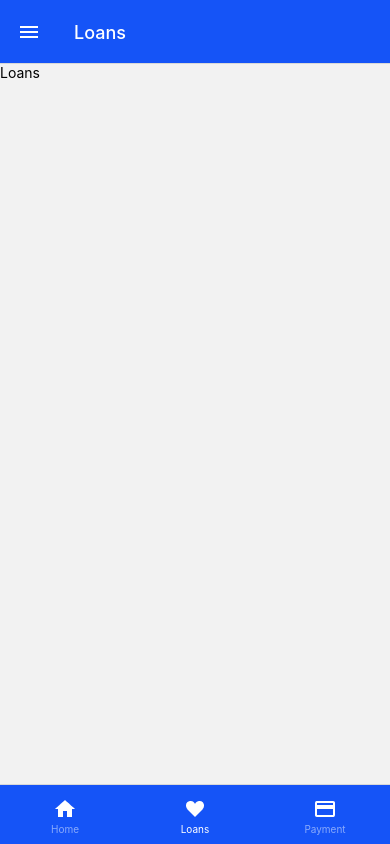
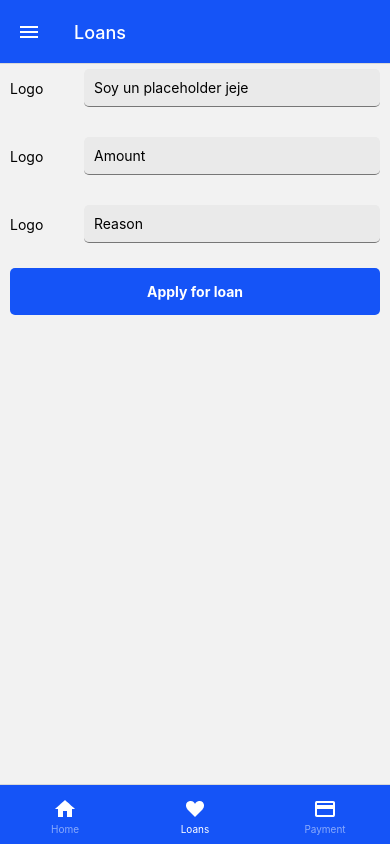
Before and after one commit to svntivgo/e-wallet-front, a React Native app: screen /Loans in a window 390 px wide. Built offline with nearby package versions, Linux system fonts and the light colour scheme.

Commit message:
Loans structure

```diff
--- /dev/null
+++ b/src/components/ButtonBig.tsx
@@ -0,0 +1,18 @@
+import React from 'react';
+import { Text, TouchableOpacity } from 'react-native';
+import { buttonBig as styles } from '../themes/buttonBig';
+
+interface Props {
+  // onPress?: () => void;
+  text: string;
+}
+
+function ButtonBig({ text }: Props) {
+  return (
+    <TouchableOpacity style={styles.button}>
+      <Text style={styles.buttonText}>{text}</Text>
+    </TouchableOpacity>
+  );
+}
+
+export default ButtonBig;
--- a/src/screens/Loans.tsx
+++ b/src/screens/Loans.tsx
@@ -1,8 +1,76 @@
 import React from 'react';
-import { Text } from 'react-native';
+import { StyleSheet, Text, TextInput, View } from 'react-native';
+import ButtonBig from '../components/ButtonBig';
 
-const Loans = () => {
-  return <Text>Loans</Text>;
-};
+const Loans = () => (
+  <View style={styles.container}>
+    <View style={styles.formItem}>
+      <Text style={styles.logo}>Logo</Text>
+      <View style={styles.input}>
+        <TextInput
+          style={styles.textInput}
+          placeholder="Soy un placeholder jeje"
+        />
+        <View style={styles.errorContainer}>
+          <Text style={styles.error}>Error, oh no!</Text>
+        </View>
+      </View>
+    </View>
+    <View style={styles.formItem}>
+      <Text style={styles.logo}>Logo</Text>
+      <View style={styles.input}>
+        <TextInput style={styles.textInput} placeholder="Amount" />
+        <View style={styles.errorContainer}>
+          <Text style={styles.error}>Error, oh no!</Text>
+        </View>
+      </View>
+    </View>
+    <View style={styles.formItem}>
+      <Text style={styles.logo}>Logo</Text>
+      <View style={styles.input}>
+        <TextInput style={styles.textInput} placeholder="Reason" />
+        <View style={styles.errorContainer}>
+          <Text style={styles.error}>Error, oh no!</Text>
+        </View>
+      </View>
+    </View>
+    <ButtonBig text={'Apply for loan'} />
+  </View>
+);
+
+const styles = StyleSheet.create({
+  container: {
+    flex: 1,
+    paddingHorizontal: 10,
+  },
+  formItem: {
+    flexDirection: 'row',
+    alignItems: 'center',
+    paddingVertical: 5,
+  },
+  logo: {
+    flex: 1,
+    paddingBottom: 20,
+  },
+  input: {
+    flex: 4,
+  },
+  textInput: {
+    backgroundColor: '#eaeaea',
+    borderBottomWidth: 1,
+    borderBottomColor: '#777777',
+    padding: 10,
+    color: 'black',
+    borderRadius: 5,
+  },
+  errorContainer: {
+    height: 20,
+  },
+  error: {
+    display: 'none',
+    color: 'red',
+    marginLeft: 10,
+  },
+});
 
 export default Loans;
--- /dev/null
+++ b/src/themes/buttonBig.js
@@ -0,0 +1,16 @@
+import { StyleSheet } from 'react-native';
+import { colors } from './colors';
+
+export const buttonBig = StyleSheet.create({
+  button: {
+    flexDirection: 'row',
+    justifyContent: 'center',
+    backgroundColor: colors.blue,
+    padding: 15,
+    borderRadius: 5,
+  },
+  buttonText: {
+    color: colors.white,
+    fontWeight: 'bold',
+  },
+});
```
